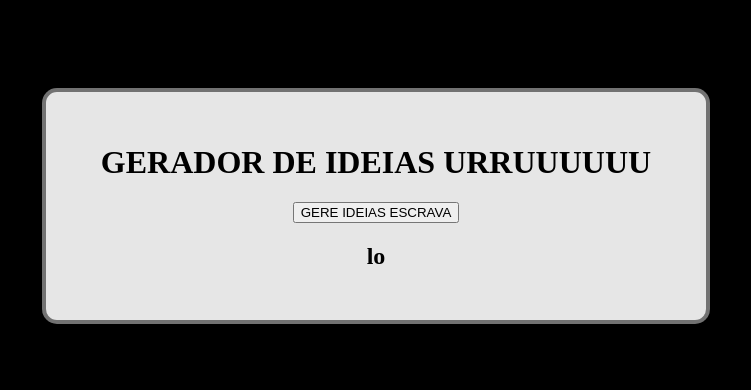
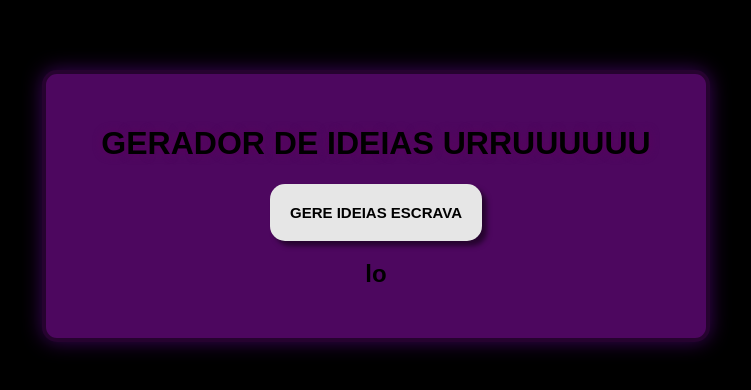
Before and after one commit to GUGOFO/Basico-de-Front, a plain HTML site: page APIs/geradorDeIdeiasDeCodigo/index.html in a window 1280 px wide. Shown: the part 194-584 px from the top of the page, without its empty margins (264-1015 px from the left). Drawn offline with Linux system fonts and the light colour scheme.

Commit message:
Avanços no css

```diff
--- a/APIs/geradorDeIdeiasDeCodigo/index.js
+++ b/APIs/geradorDeIdeiasDeCodigo/index.js
@@ -1,4 +1,4 @@
 
-const geminiKey = "msdmas";
+const geminiKey = "AIzaSyDcalIkfXOgyvrO9vE46yRQLxtaCw8HdAs";
 const modelo = "gemini-3-flash-preview";
 const url = `https://generativelanguage.googleapis.com/v1beta/models/${modelo}:generateContent?key=${geminiKey}`;
--- a/APIs/geradorDeIdeiasDeCodigo/style.css
+++ b/APIs/geradorDeIdeiasDeCodigo/style.css
@@ -7,6 +7,7 @@ body{
     height: 100vh;
     margin: 0;
     background-color: black;
+    font-family: Arial, Helvetica, sans-serif;
 }
 
 #divGerador{
@@ -15,14 +16,32 @@ body{
     align-items: center;
     flex-direction: column;
 
-    background-color: hsl(0, 0%, 90%);
+    background-color: hsl(288, 86%, 20%);
     border: 4px solid hsla(0, 0%, 0%, 0.5);
     border-radius: 15px;
-    box-shadow: 0px 0px 5px rgba(0, 0, 0, 0.3);
+    box-shadow: 0px 0px 20px rgba(114, 10, 173, 0.5);
     padding: 30px;
     width: 600px;
 }
 
 #titulo{
+    text-shadow: 0px 0px 10px hsl(300, 100%, 18%);
+}
 
+#inputDoUsuario{
+    padding: 20px;
+    border-radius: 15px;
+    border: none;
+    font-size: 15px;
+    font-weight: bold;
+    box-shadow: 5px 5px 5px rgba(0, 0, 0, 0.5);
+    background-color: hsl(0, 0%, 90%);
 }
+
+#inputDoUsuario:hover{
+    background-color: hsl(0, 0%, 80%);
+}
+
+#inputDoUsuario:active{
+    background-color: hsl(0, 0%, 70%);
+}
```
